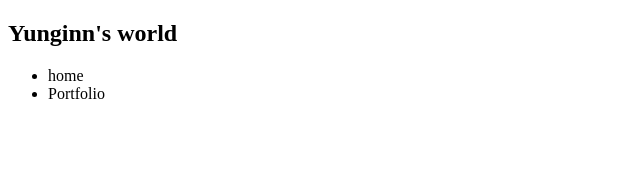
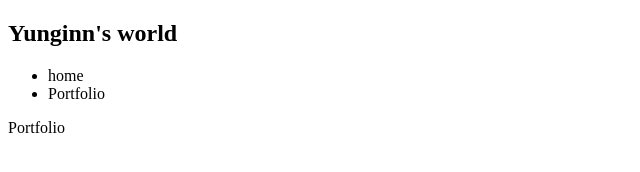
Before and after one commit to TiredTrent007/TiredTrent007.github.io, a plain HTML site: page portfolio.html in a window 1280 px wide. Shown: the full height of the page, 0-640 px from the left. Drawn offline with Linux system fonts and the light colour scheme.

Commit message:
add portolio page to website

```diff
--- a/portfolio.html
+++ b/portfolio.html
@@ -19,6 +19,11 @@
                     </li>
                 </ul>
             </nav>
+            <main>
+                <div class="content"
+                <h1>Portfolio</h1>
+                <ul id=""
+            </main>
        </div>
 </body>
 </html>
```
